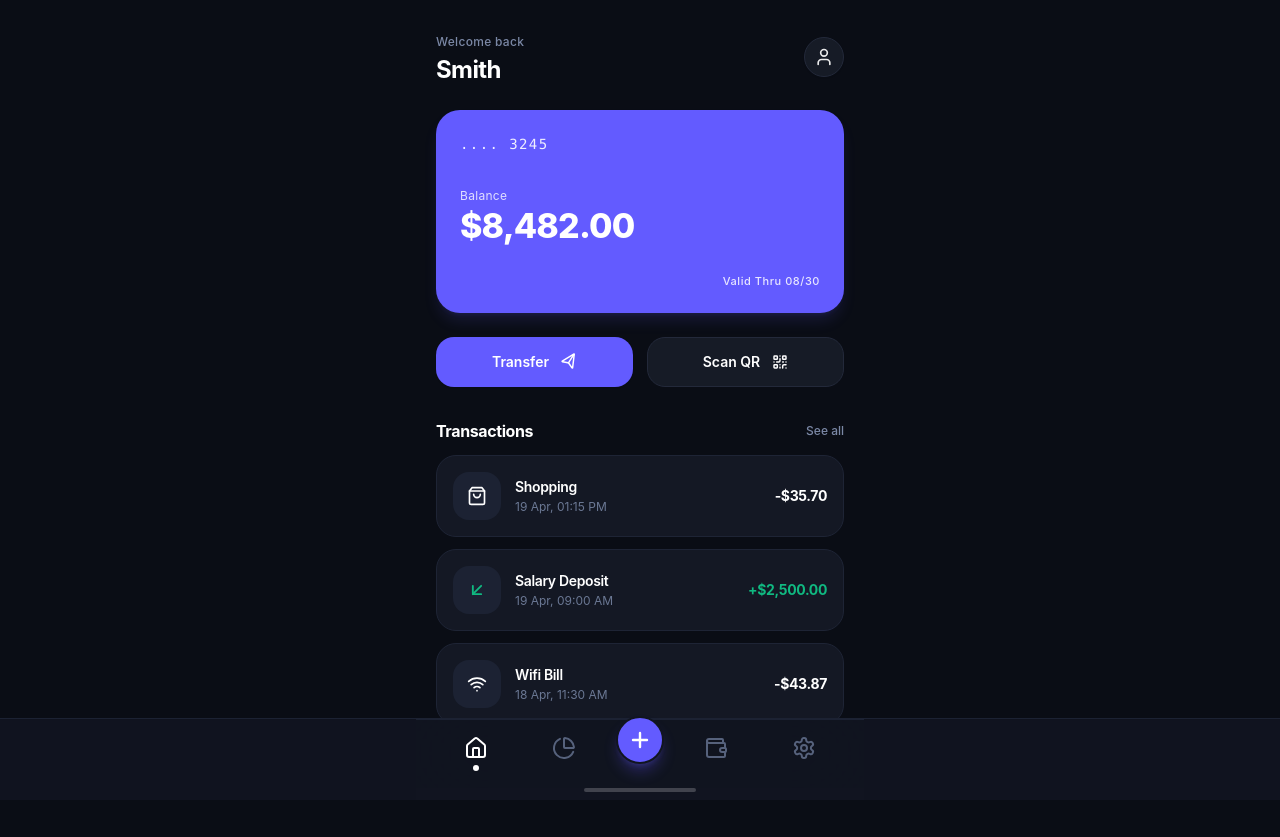
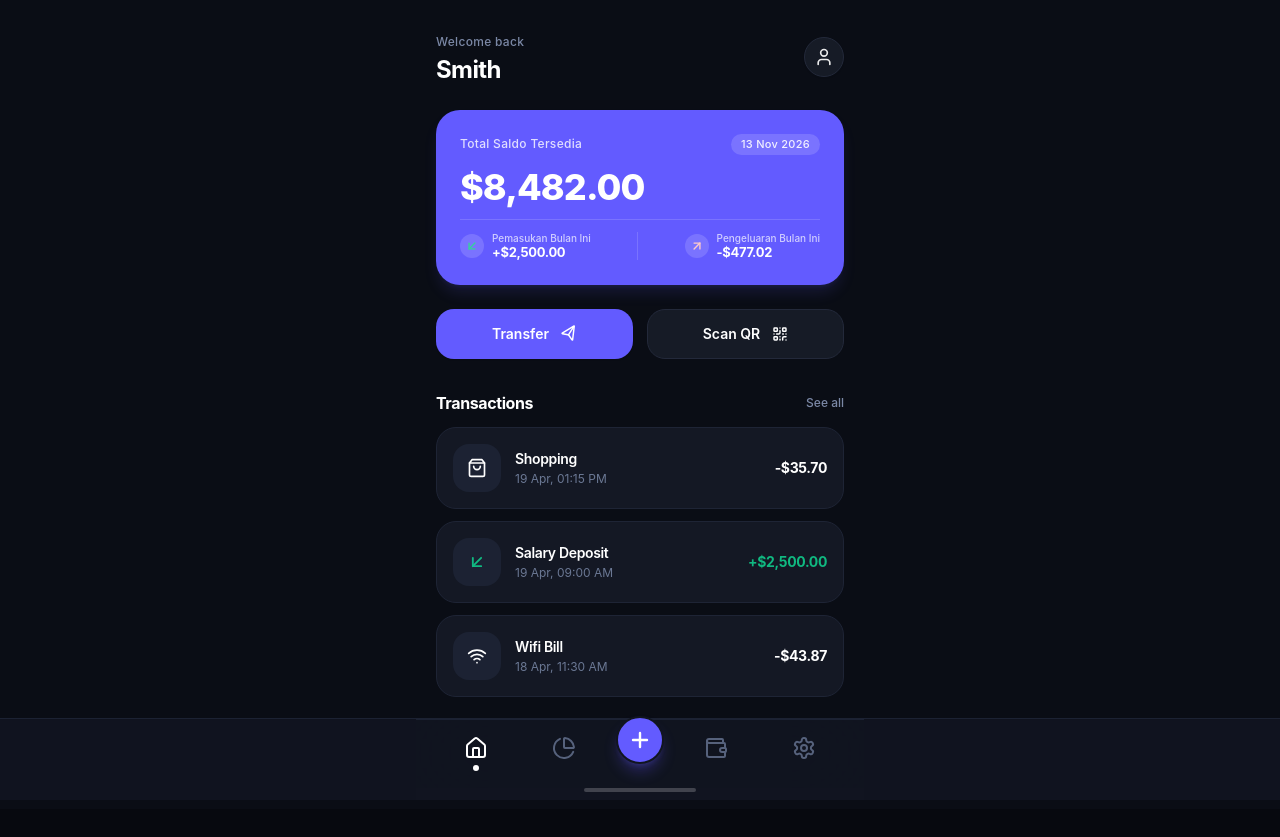
Before and after one commit to dhent593/Dompetku-V2, a Next.js app: page / in a window 1280 px wide. After the commit the page ends 809 px from the top, so only its background shows below. Built offline with nearby package versions, Linux system fonts and the light colour scheme.

Commit message:
feat: customize home balance card with Total Saldo Tersedia, live date, and monthly income/expense summary

```diff
--- a/src/components/views/HomeView.tsx
+++ b/src/components/views/HomeView.tsx
@@ -1,7 +1,18 @@
 'use client';
 
-import React from 'react';
-import { User, Send, QrCode, ShoppingBag, Wifi, ArrowDownLeft, Car, Building2, Utensils } from 'lucide-react';
+import React, { useState, useEffect } from 'react';
+import {
+  User,
+  Send,
+  QrCode,
+  ShoppingBag,
+  Wifi,
+  ArrowDownLeft,
+  ArrowUpRight,
+  Car,
+  Building2,
+  Utensils,
+} from 'lucide-react';
 import { useAuth } from '@/context/AuthContext';
 import { useFinance } from '@/context/FinanceContext';
 import { formatCurrency } from '@/lib/utils';
@@ -10,6 +21,27 @@ import { Transaction } from '@/types';
 export const HomeView: React.FC = () => {
   const { user } = useAuth();
   const { transactions, setActiveTab, setActiveModal, setSelectedTransaction } = useFinance();
+  const [liveDate, setLiveDate] = useState<string>('');
+
+  useEffect(() => {
+    const now = new Date();
+    // Format live date: e.g. "13 Nov 2026"
+    const formatted = now.toLocaleDateString('id-ID', {
+      day: 'numeric',
+      month: 'short',
+      year: 'numeric',
+    });
+    setLiveDate(formatted);
+  }, []);
+
+  // Calculate dynamic monthly income and expense from transactions
+  const thisMonthIncome = transactions
+    .filter((tx) => tx.type === 'income')
+    .reduce((sum, tx) => sum + tx.amount, 0);
+
+  const thisMonthExpense = transactions
+    .filter((tx) => tx.type === 'expense')
+    .reduce((sum, tx) => sum + tx.amount, 0);
 
   const renderTxIcon = (tx: Transaction) => {
     switch (tx.category) {
@@ -50,31 +82,64 @@ export const HomeView: React.FC = () => {
         </button>
       </div>
 
-      {/* 2. Main Balance Solid Card (Clean, Minimalist, Matte Violet) */}
+      {/* 2. Main Balance Solid Card */}
       <div className="relative overflow-hidden rounded-[24px] p-6 text-white bg-[#635BFF] shadow-lg shadow-[#635BFF]/15">
-        <div className="relative z-10 flex flex-col justify-between h-[155px]">
+        <div className="relative z-10 flex flex-col justify-between space-y-3.5">
+          {/* Card Top: Label & Live Date */}
           <div className="flex items-center justify-between">
-            <span className="font-mono text-sm tracking-widest text-white/90 font-medium">
-              {user.cardNumberMask}
+            <span className="text-xs text-white/80 font-medium tracking-wide">
+              Total Saldo Tersedia
+            </span>
+            <span className="text-[11px] font-medium text-white/90 tracking-wide bg-white/15 px-2.5 py-0.5 rounded-full">
+              {liveDate || 'Hari ini'}
             </span>
           </div>
 
+          {/* Card Middle: Big Balance */}
           <div>
-            <span className="text-xs text-white/80 font-normal tracking-wide">Balance</span>
-            <div className="text-3xl sm:text-[34px] font-extrabold text-white tracking-tight mt-0.5">
+            <div className="text-3xl sm:text-[36px] font-extrabold text-white tracking-tight">
               {formatCurrency(user.balance)}
             </div>
           </div>
 
-          <div className="flex justify-end items-center">
-            <span className="text-[11px] font-medium text-white/85 tracking-wider">
-              Valid Thru {user.cardExpiry}
-            </span>
+          {/* Card Bottom: Rincian Pemasukan & Pengeluaran Bulan Ini */}
+          <div className="pt-3 border-t border-white/15 flex items-center justify-between text-xs">
+            {/* Pemasukan */}
+            <div className="flex items-center space-x-2">
+              <div className="w-6 h-6 rounded-full bg-white/15 flex items-center justify-center flex-shrink-0">
+                <ArrowDownLeft className="w-3.5 h-3.5 text-[#34D399] stroke-[2.4]" />
+              </div>
+              <div>
+                <span className="text-[10px] text-white/70 block leading-tight font-medium">
+                  Pemasukan Bulan Ini
+                </span>
+                <span className="font-bold text-white text-[12px] sm:text-[13px] tracking-tight">
+                  +{formatCurrency(thisMonthIncome)}
+                </span>
+              </div>
+            </div>
+
+            <div className="h-7 w-px bg-white/15" />
+
+            {/* Pengeluaran */}
+            <div className="flex items-center space-x-2">
+              <div className="w-6 h-6 rounded-full bg-white/15 flex items-center justify-center flex-shrink-0">
+                <ArrowUpRight className="w-3.5 h-3.5 text-red-200 stroke-[2.4]" />
+              </div>
+              <div>
+                <span className="text-[10px] text-white/70 block leading-tight font-medium">
+                  Pengeluaran Bulan Ini
+                </span>
+                <span className="font-bold text-white text-[12px] sm:text-[13px] tracking-tight">
+                  -{formatCurrency(thisMonthExpense)}
+                </span>
+              </div>
+            </div>
           </div>
         </div>
       </div>
 
-      {/* 3. Action Buttons: Transfer & Scan QR (Solid, Crisp, No Garish Gradients) */}
+      {/* 3. Action Buttons: Transfer & Scan QR */}
       <div className="grid grid-cols-2 gap-3.5">
         <button
           onClick={() => setActiveModal('transfer')}
```
Also changed, not shown: src/lib/animationConfig.ts (line endings or trailing spaces).
